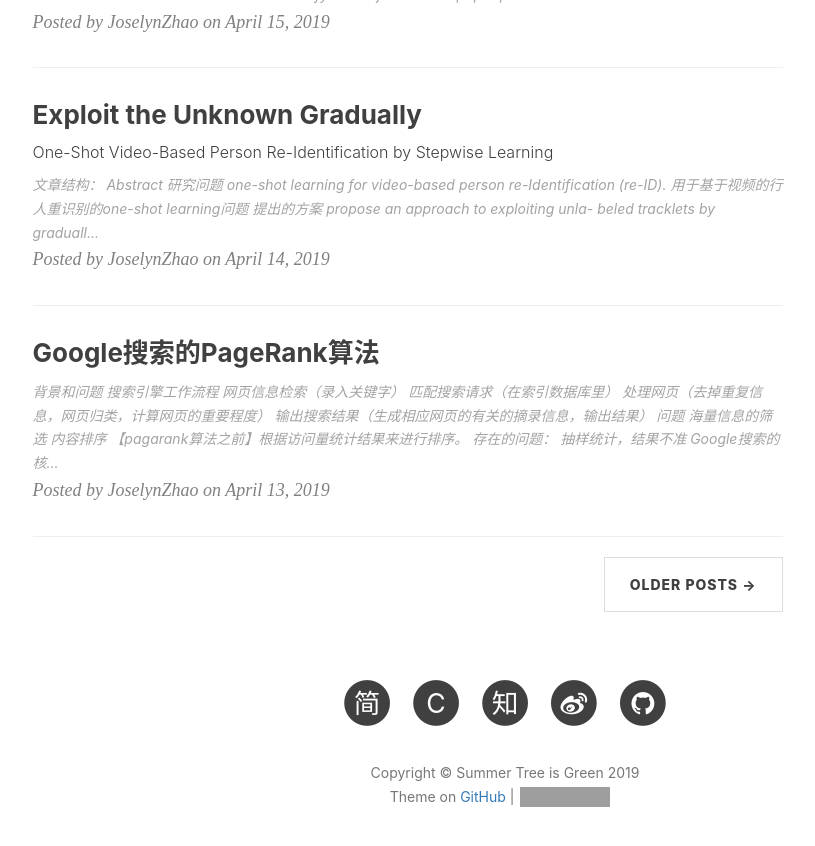
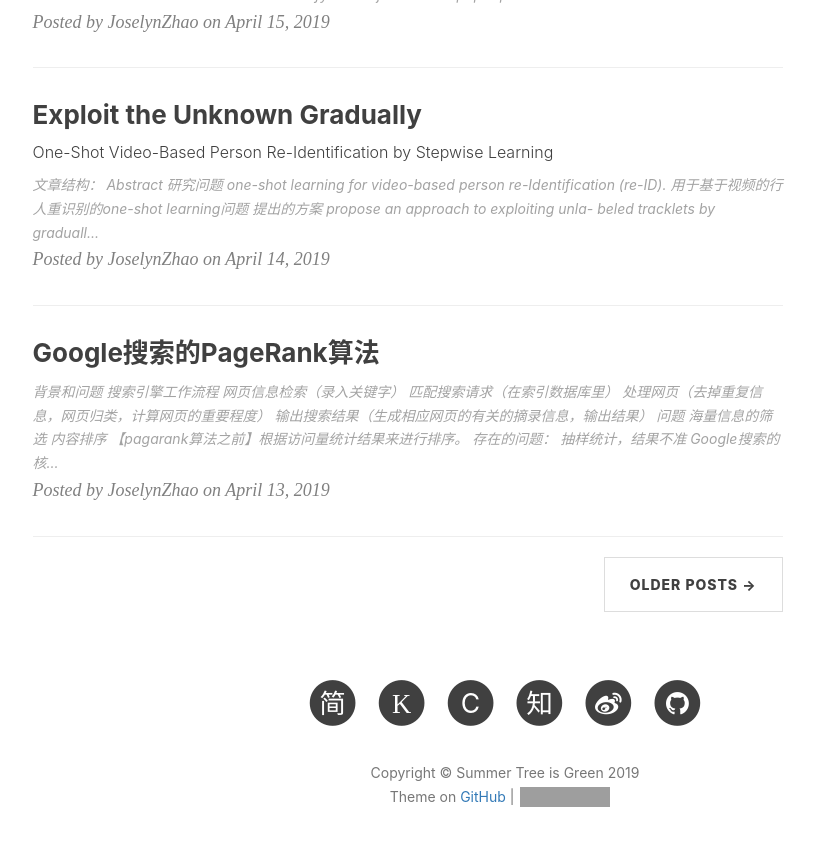
Before and after one commit to sxh1214/sxh1214.github.io, a Jekyll site: the page built from index.html, in a window 1280 px wide and 900 px high, scrolled down 2351 px. Shown: the top 846 px of the window, without its empty margins (135-950 px from the left). Built offline with Jekyll 4.4.1, drawn with Linux system fonts in a browser that asks for light colours; nearby versions of some CDN libraries; the list of posts is cut into pages by our own code; comment, search, counter and statistics services are not loaded; grey boxes are pictures that could not be loaded.

Commit message:
add quanminkege

```diff
--- a/_includes/footer.html
+++ b/_includes/footer.html
@@ -21,6 +21,17 @@
                                     <span class="fa-stack fa-lg">
                                         <i class="fa fa-circle fa-stack-2x"></i>
                                         <i class="fa  fa-stack-1x fa-inverse">简</i>
+                                    </span>
+                                </a>
+                            </li>
+                    {% endif %}
+                    <!-- add quanminkge_username add target = "_blank" to <a> by BY -->
+                    {% if site.quanminkge_username %}
+                            <li>
+                                <a target="_blank" href="https://node.kg.qq.com/personal?uid={{ site.quanminkge_username }}">
+                                    <span class="fa-stack fa-lg">
+                                        <i class="fa fa-circle fa-stack-2x"></i>
+                                        <i class="fa  fa-stack-1x fa-inverse">K</i>
                                     </span>
                                 </a>
                             </li>
```
